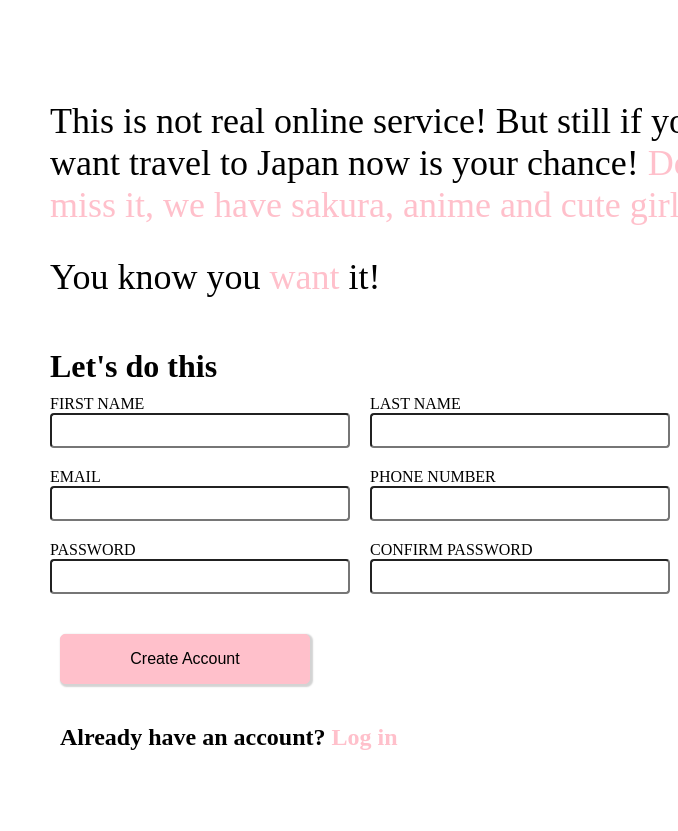
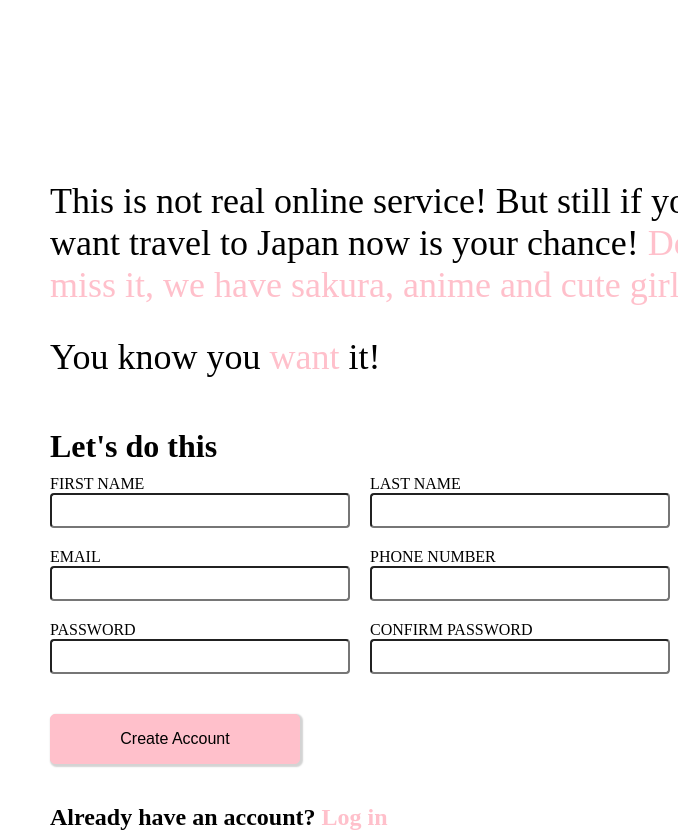
Before and after one commit to antomanolov/odin-project-projects, a plain HTML site: page intermediate-html-css/sign-up-form/index.html in a window 1280 px wide. Shown: the top 831 px of the page, 602-1280 px from the left. Before the commit the page ends 800 px from the top, so only its background shows below. Drawn offline with Linux system fonts and the light colour scheme.

Commit message:
fixed center issue

```diff
--- a/intermediate-html-css/sign-up-form/css/style.css
+++ b/intermediate-html-css/sign-up-form/css/style.css
@@ -24,7 +24,7 @@ p {
 }
 .form-text > *:first-child
  {
-    margin-top: 100px;
+    margin-top: 180px;
     margin-left: 140px;
 }
 
@@ -102,7 +102,6 @@ p {
 .journey-form {
     display: flex;
     gap:  20px;
-
     width: 700px;
     flex-wrap: wrap;
 }
@@ -110,7 +109,7 @@ p {
 
 button {
     margin-top: 40px;
-    margin-left: 150px;
+    margin-left: 140px;
     width: 250px;
     height: 50px;
     font-size: 16px;
@@ -122,7 +121,7 @@ button {
 
 .acc-text {
     margin-top: 40px;
-    margin-left: 150px;
+    margin-left: 140px;
 }
 
 button:active {
```
